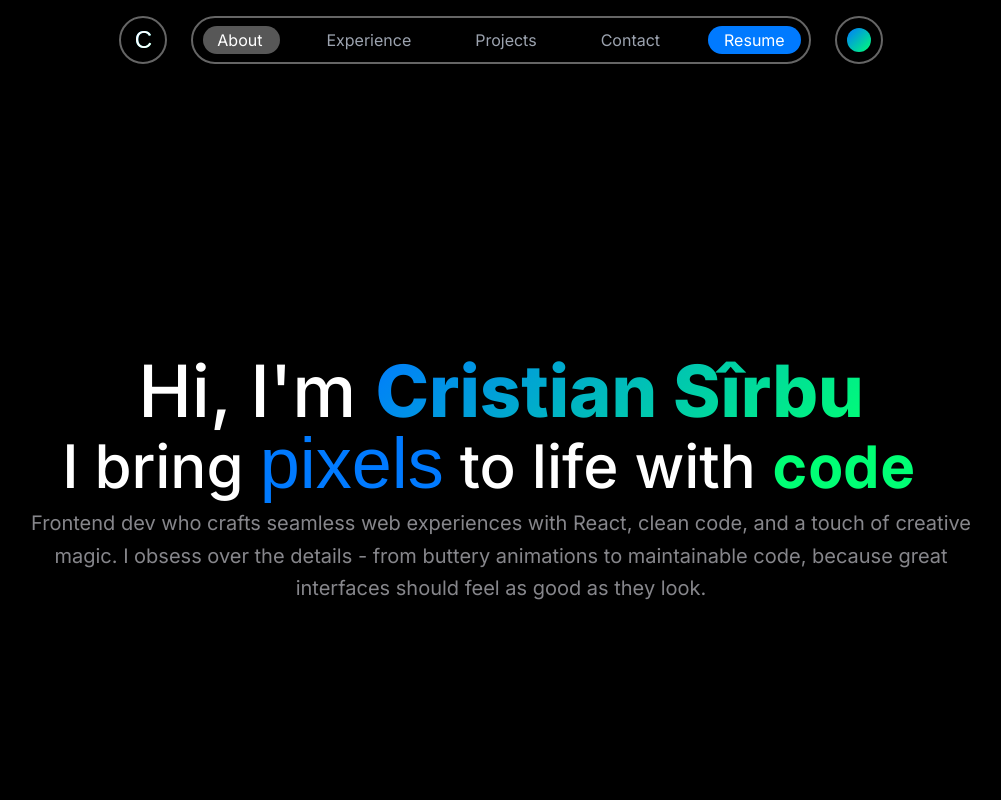
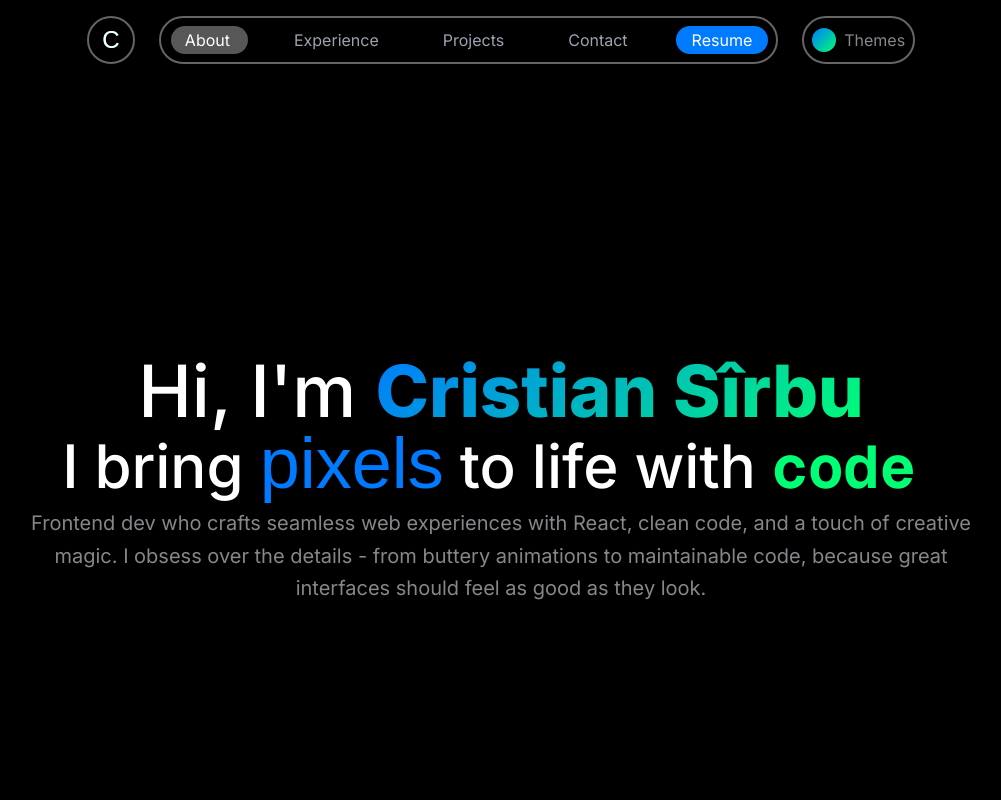
Before and after one commit to cristianvsirbu/portfolio, a Next.js app: page / in a window 1280 px wide. Shown: the top 800 px of the page, without its empty margins (139-1140 px from the left). Built offline with nearby package versions, Linux system fonts and the light colour scheme; a web font is replaced by a local one.

Commit message:
refactor: update ThemeSelector button styles and improve layout for better responsiveness

```diff
--- a/src/components/ThemeSelector.tsx
+++ b/src/components/ThemeSelector.tsx
@@ -90,7 +90,7 @@ export default function ThemeSelector() {
   return (
     <div className="z-50 relative" ref={containerRef}>
       <motion.button
-        className="rounded-full backdrop-blur-sm flex items-center justify-center cursor-pointer border-2 border-[#c9c9c9]/50 size-12"
+        className="rounded-full backdrop-blur-sm flex items-center justify-center cursor-pointer border-2 border-[#c9c9c9]/50 h-12 w-auto px-2 gap-2"
         onClick={() => setShowThemes(!showThemes)}
         whileHover={{ scale: 1.1 }}
         whileTap={{ scale: 0.95 }}
@@ -102,12 +102,15 @@ export default function ThemeSelector() {
             background: `linear-gradient(135deg, ${currentTheme.primaryColor}, ${currentTheme.secondaryColor})`,
           }}
         ></div>
+        <span className={`${showThemes ? 'text-white' : 'text-[#86868b]'}`}>
+          Themes
+        </span>
       </motion.button>
 
       <AnimatePresence>
         {showThemes && isLargeScreen && (
           <motion.div
-            className={`absolute top-16 backdrop-blur-sm border-2 border-[#c9c9c9]/50 rounded-2xl p-3 flex flex-col gap-2 w-40 ${
+            className={`absolute top-16 backdrop-blur-sm border-2 border-[#c9c9c9]/50 rounded-2xl p-2 flex flex-col gap-1 ${
               isLargeScreen ? 'left-0' : 'right-0'
             }`}
             initial={{ opacity: 0, y: -10 }}
```
